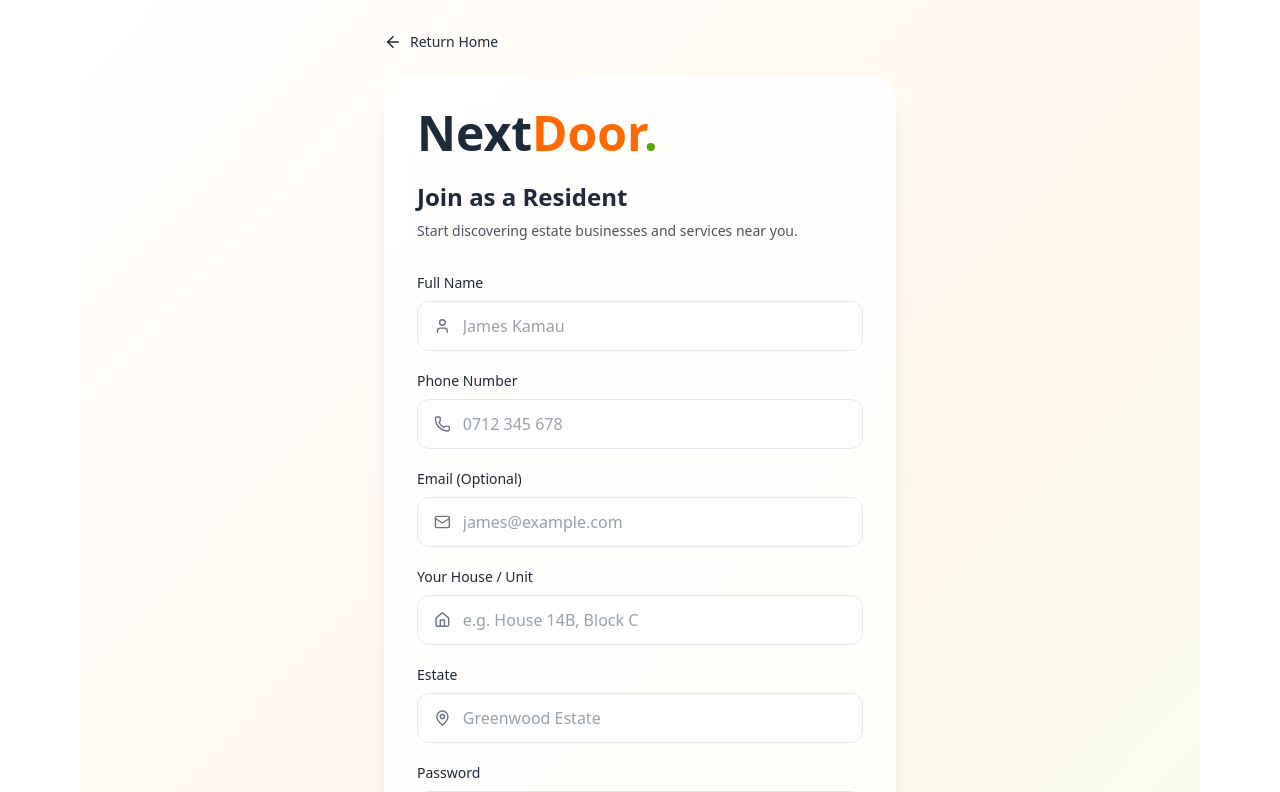
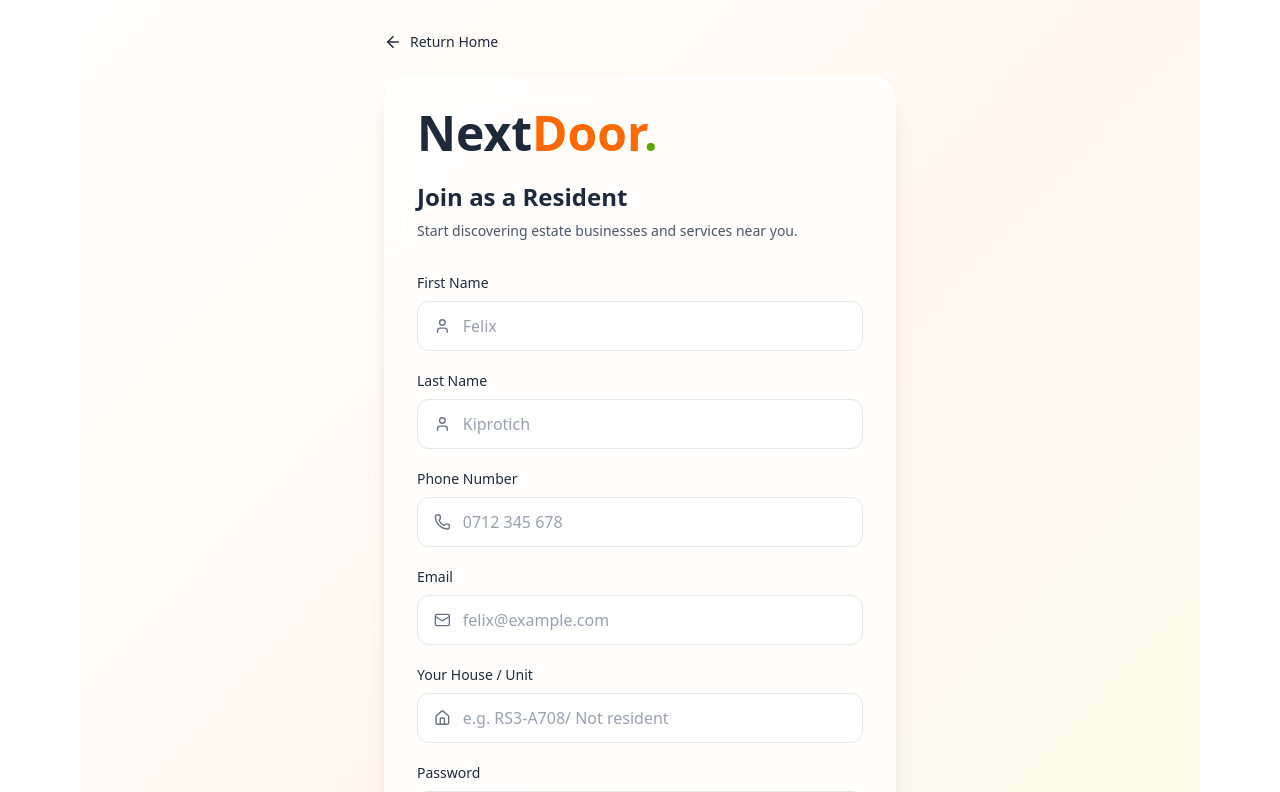
Before and after one commit to Tech-goodat/nextdoor_client, a Next.js app: page /auth/signup in a window 1280 px wide. Shown: the top 792 px of the page. Built offline with nearby package versions, Linux system fonts and the light colour scheme.

Commit message:
edited the auth pages#

```diff
--- a/app/auth/signup/page.tsx
+++ b/app/auth/signup/page.tsx
@@ -18,11 +18,11 @@
 const Page = () => {
   const router = useRouter();
 
-  const [fullName, setFullName] = useState("");
+  const [firstName, setFirstName] = useState("");
+  const [lastName, setLastName] = useState("");
   const [phoneNumber, setPhoneNumber] = useState("");
   const [email, setEmail] = useState("");
   const [houseNumber, setHouseNumber] = useState("");
-  const [estate, setEstate] = useState("");
   const [password, setPassword] = useState("");
   const [confirmPassword, setConfirmPassword] = useState("");
 
@@ -50,11 +50,10 @@
             "Content-Type": "application/json",
           },
           body: JSON.stringify({
-            full_name: fullName,
+            first_name: firstName,
             phone_number: phoneNumber,
             email,
             house_number: houseNumber,
-            estate,
             password,
             confirm_password: confirmPassword,
           }),
@@ -164,7 +163,7 @@
               {/* Full Name */}
               <div>
                 <label className="mb-2 block text-sm font-medium text-gray-800">
-                  Full Name
+                  First Name
                 </label>
 
                 <div className="flex items-center gap-3 rounded-xl border border-gray-200 bg-white px-4 py-3 transition-colors focus-within:border-orange-400">
@@ -176,11 +175,34 @@
                   <input
                     type="text"
                     required
-                    value={fullName}
+                    value={firstName}
                     onChange={(e) =>
-                      setFullName(e.target.value)
+                      setFirstName(e.target.value)
                     }
-                    placeholder="James Kamau"
+                    placeholder="Felix"
+                    className="w-full bg-transparent text-gray-800 outline-none placeholder:text-gray-400"
+                  />
+                </div>
+              </div>
+               <div>
+                <label className="mb-2 block text-sm font-medium text-gray-800">
+                  Last Name
+                </label>
+
+                <div className="flex items-center gap-3 rounded-xl border border-gray-200 bg-white px-4 py-3 transition-colors focus-within:border-orange-400">
+                  <User
+                    size={18}
+                    className="text-gray-500"
+                  />
+
+                  <input
+                    type="text"
+                    required
+                    value={lastName}
+                    onChange={(e) =>
+                      setLastName(e.target.value)
+                    }
+                    placeholder="Kiprotich"
                     className="w-full bg-transparent text-gray-800 outline-none placeholder:text-gray-400"
                   />
                 </div>
@@ -214,7 +236,7 @@
               {/* Email */}
               <div>
                 <label className="mb-2 block text-sm font-medium text-gray-800">
-                  Email (Optional)
+                  Email
                 </label>
 
                 <div className="flex items-center gap-3 rounded-xl border border-gray-200 bg-white px-4 py-3 transition-colors focus-within:border-orange-400">
@@ -229,7 +251,7 @@
                     onChange={(e) =>
                       setEmail(e.target.value)
                     }
-                    placeholder="james@example.com"
+                    placeholder="felix@example.com"
                     className="w-full bg-transparent text-gray-800 outline-none placeholder:text-gray-400"
                   />
                 </div>
@@ -254,32 +276,7 @@
                     onChange={(e) =>
                       setHouseNumber(e.target.value)
                     }
-                    placeholder="e.g. House 14B, Block C"
-                    className="w-full bg-transparent text-gray-800 outline-none placeholder:text-gray-400"
-                  />
-                </div>
-              </div>
-
-              {/* Estate */}
-              <div>
-                <label className="mb-2 block text-sm font-medium text-gray-800">
-                  Estate
-                </label>
-
-                <div className="flex items-center gap-3 rounded-xl border border-gray-200 bg-white px-4 py-3 transition-colors focus-within:border-orange-400">
-                  <MapPin
-                    size={18}
-                    className="text-gray-500"
-                  />
-
-                  <input
-                    type="text"
-                    required
-                    value={estate}
-                    onChange={(e) =>
-                      setEstate(e.target.value)
-                    }
-                    placeholder="Greenwood Estate"
+                    placeholder="e.g. RS3-A708/ Not resident"
                     className="w-full bg-transparent text-gray-800 outline-none placeholder:text-gray-400"
                   />
                 </div>
```
